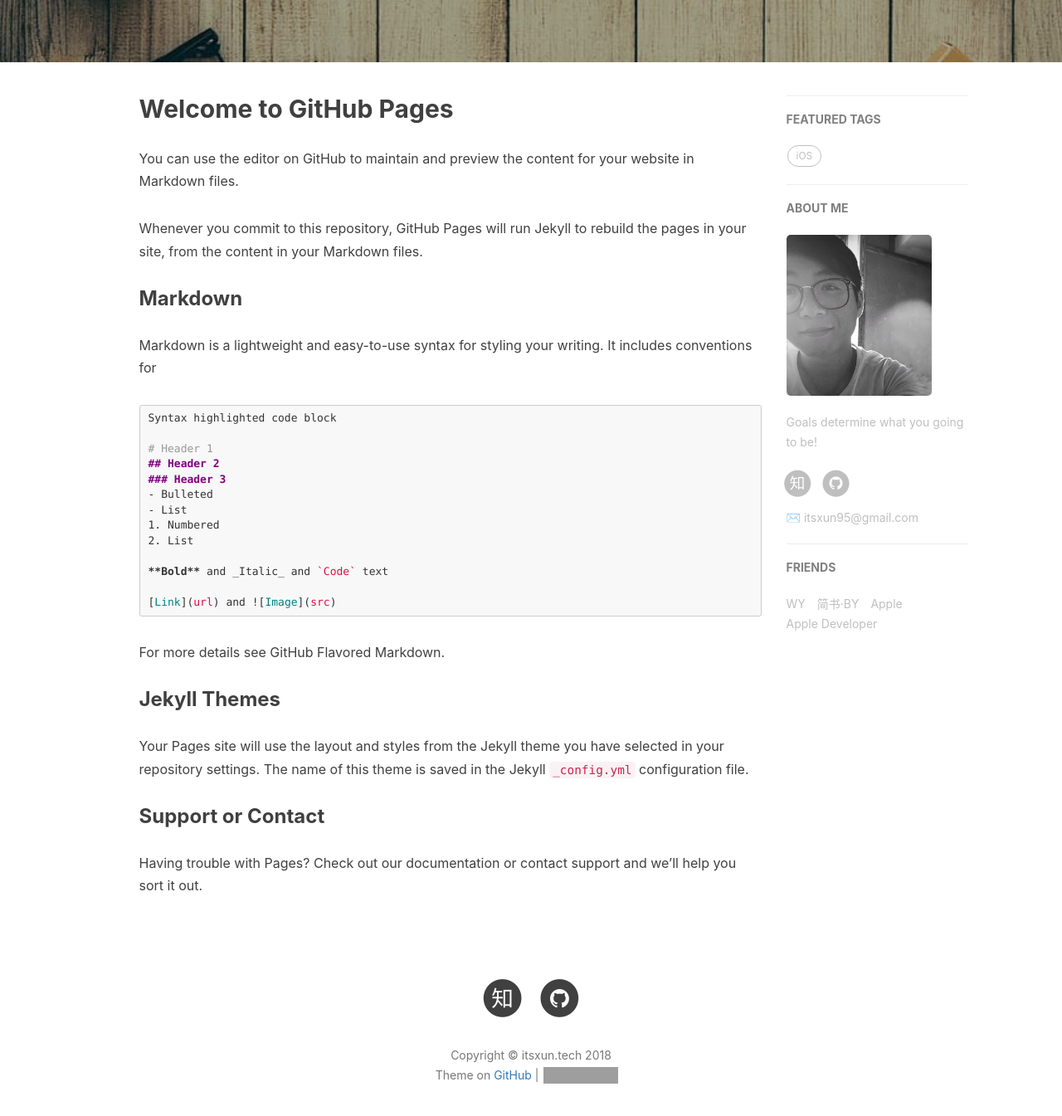
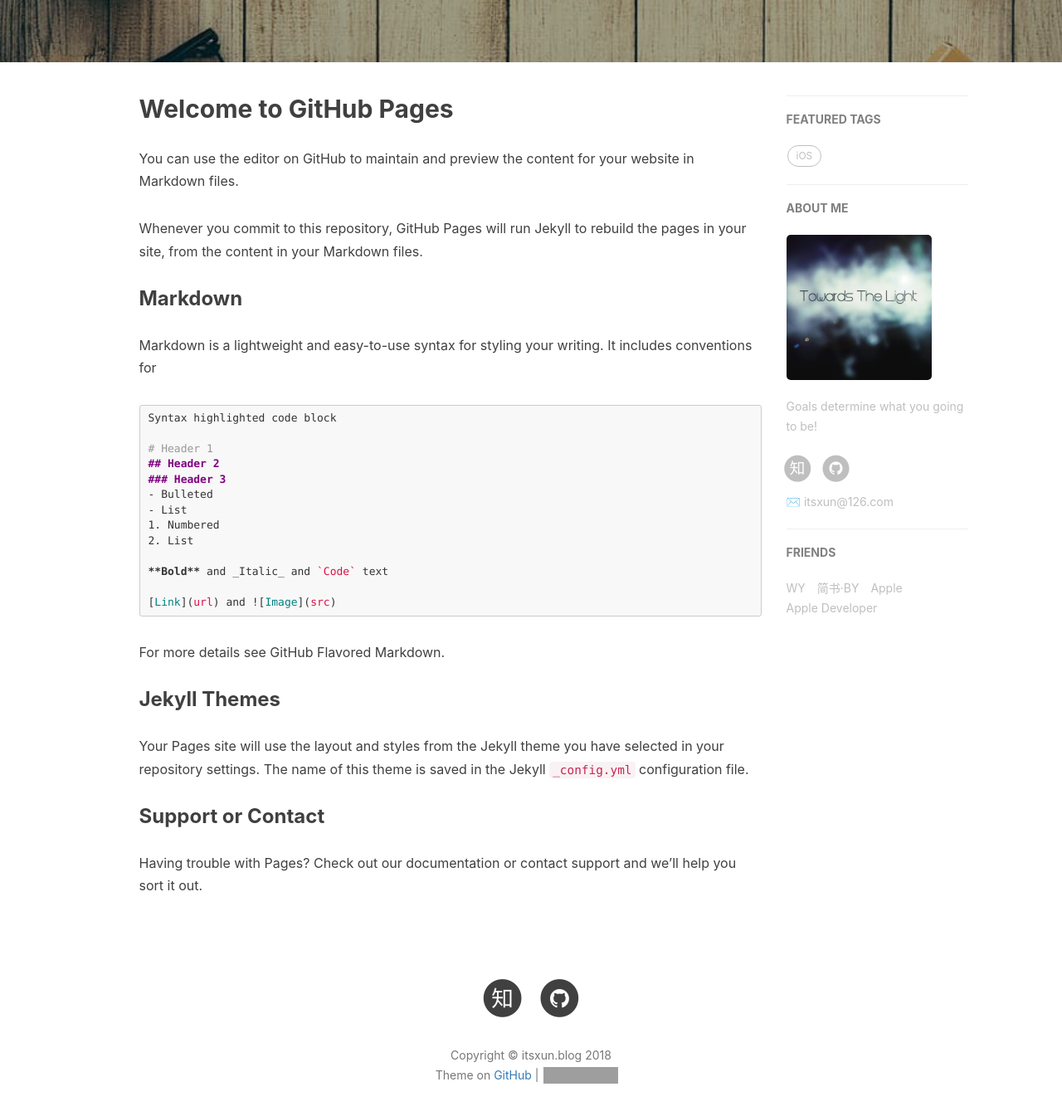
Before and after one commit to itsxun/itsxun.github.com, a Jekyll site: the page built from index.md, in a window 1280 px wide and 1400 px high, scrolled down 411 px. Shown: the top 1345 px of the window at 83% size. Built offline with Jekyll 4.4.1, drawn with Linux system fonts in a browser that asks for light colours; nearby versions of some CDN libraries; our own code applies the rules of GitHub Pages for plain Markdown files; the list of posts is cut into pages by our own code; comment, search, counter and statistics services are not loaded; some of the changed text lies outside the part shown; grey boxes are pictures that could not be loaded.

Commit message:
config modify

```diff
--- a/_config.yml
+++ b/_config.yml
@@ -1,13 +1,13 @@
 # Site settings
-title: itsxun.tech
+title: itsxun.blog
 SEOTitle: itsxun的博客 | itsxun blog
 header-img: img/post-bg-desk.jpg
-email: itsxun95@gmail.com
+email: itsxun@126.com
 description: "Every failure is leading towards success."
 keyword: "itsxun, itsxun blog, itsxun的博客, 积雨云itsxun java"
 url: "http://itsxun.github.io"          # your host, for absolute URL
 baseurl: ""      # for example, '/blog' if your blog hosted on 'host/blog'
-github_repo: "https://github.com/itsxun/itsxun.github.io.git" # you code repository
+github_repo: "https://github.com/itsxun/itsxun.github.com/" # you code repository
 
 # Sidebar settings
 sidebar: true                           # whether or not using Sidebar.
```
Also changed, not shown: README.md (deleted), img/about-BY-gentle.jpg, img/avatar-by.jpg.
